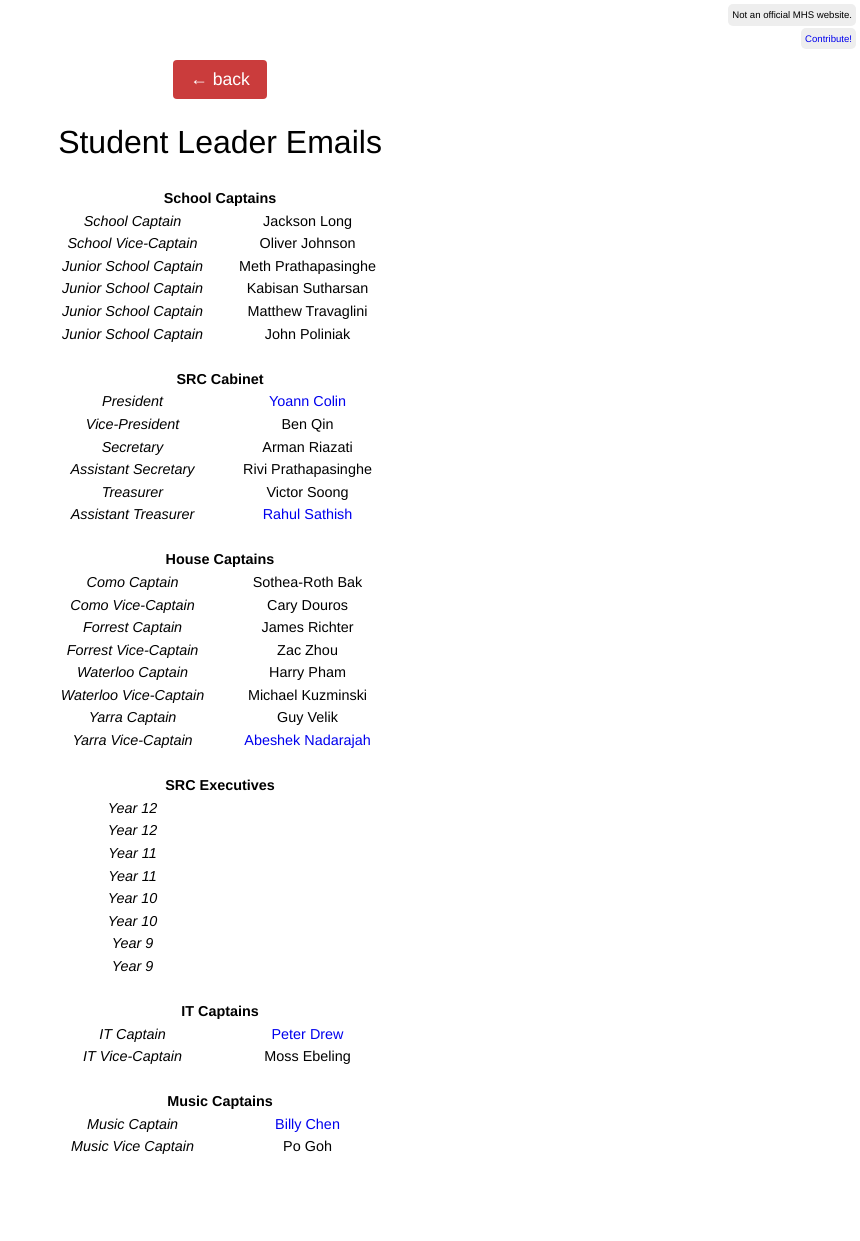
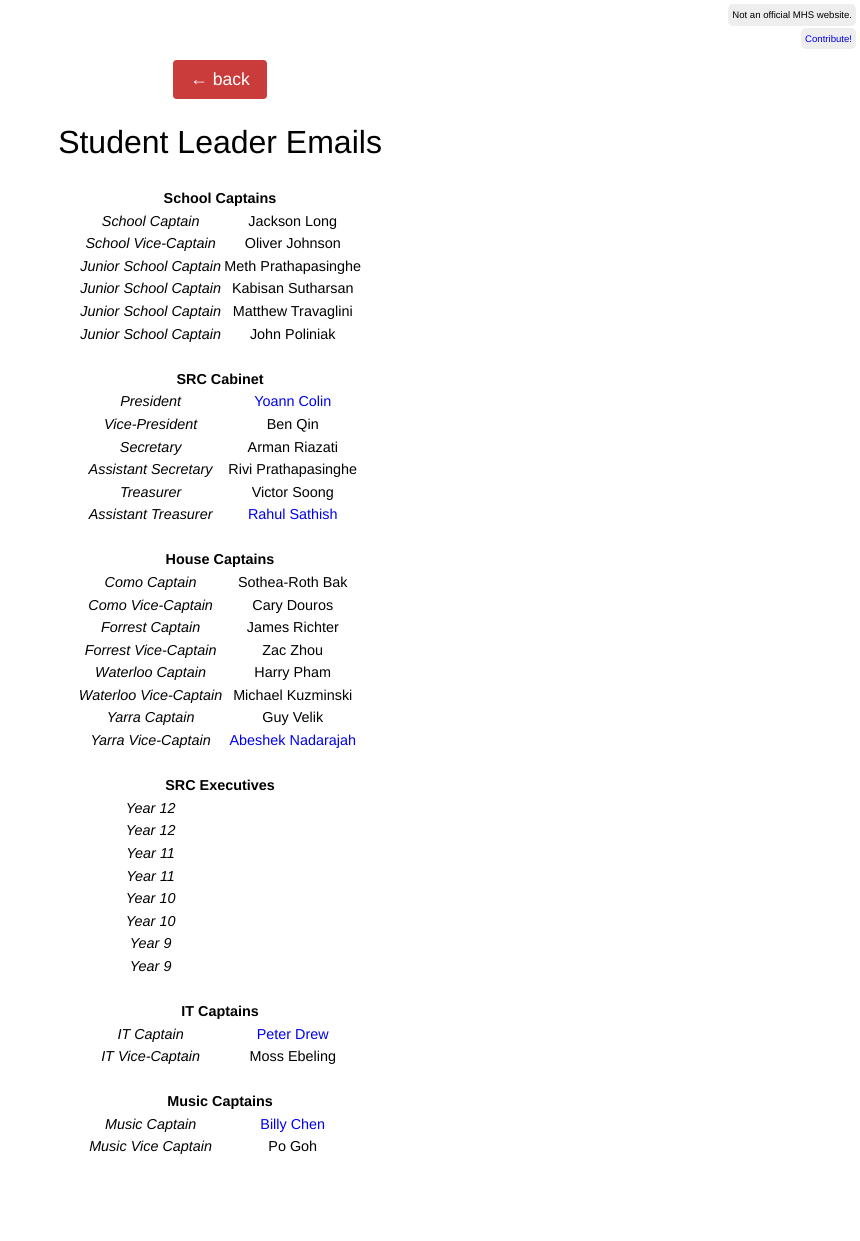
Before and after one commit to mhslinks/mhslinks.github.io, a Jekyll site: the page built from studentcontacts/index.html, in a window 1280 px wide. Shown: the whole page, without its empty margins (420-1280 px from the left). Built offline with Jekyll 4.4.1, drawn with Linux system fonts in a browser that asks for light colours.

Commit message:
add min table width instead of set width

```diff
--- a/clubs/index.html
+++ b/clubs/index.html
@@ -6,10 +6,7 @@
     <div><a class="pure-button button-xlarge button-red" href="../"> &larr; back</a></div>
     <h1>Club Contacts</h1>
     <div class="small">
-        <table style="max-width: 525px; margin: 0 auto;">
-            <col width="175">
-            <col width="175">
-            <col width="175">
+        <table style="max-width: 600px; min-width: 400px; margin: 0 auto;">
             <tbody>
                 {% assign clubs = site.data.clubs | sort: "name" %}
                 {% for club in clubs %}
--- a/studentcontacts/index.html
+++ b/studentcontacts/index.html
@@ -6,9 +6,7 @@
     <div><a class="pure-button button-xlarge button-red" href="../"> &larr; back</a></div>
     <h1>Student Leader Emails</h1>
     <div class="small">
-        <table style="max-width: 350px; margin: 0 auto;">
-            <col width="175">
-            <col width="175">
+        <table style="max-width: 400px; margin: 0 auto;">
             <tbody>
                 {% assign groups = site.data.studentcontacts%}
                 {% for group in groups %}
```
